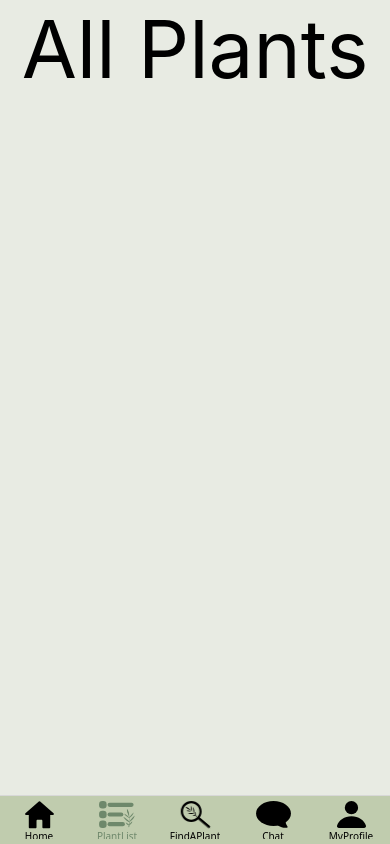
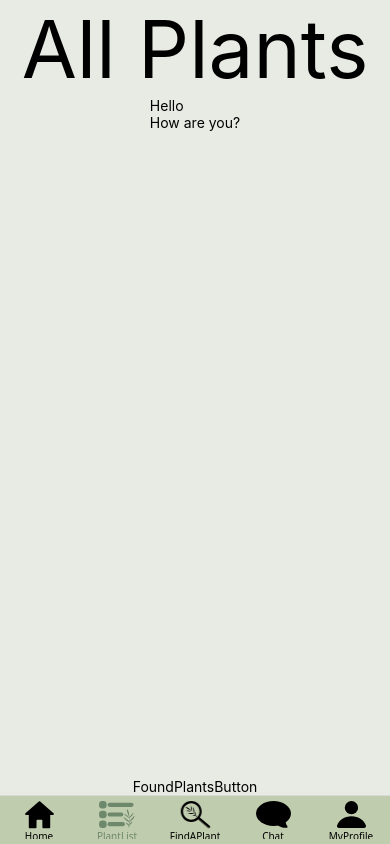
Before and after one commit to LukeHarrisonDev/rn-geo-plant, a React Native app: screen /PlantList in a window 390 px wide. Built offline with nearby package versions, Linux system fonts and the light colour scheme.

Commit message:
add FlatList to PlantsList

```diff
--- a/src/components/PlantsList.tsx
+++ b/src/components/PlantsList.tsx
@@ -1,10 +1,14 @@
-import { StyleSheet, Text, View } from 'react-native'
+import { Text, FlatList, StyleSheet } from 'react-native'
 
 const PlantsList = () => {
   return (
-    <View>
-      <Text>PlantsList</Text>
-    </View>
+    <FlatList
+      data={["Hello", "How are you?"]}
+      renderItem={({item}) => {
+        return (
+          <Text>{item}</Text>
+        )
+      }}/>
   )
 }
 
--- a/src/screens/PlantsScreen.tsx
+++ b/src/screens/PlantsScreen.tsx
@@ -1,10 +1,14 @@
 import { StyleSheet, Text, SafeAreaView } from 'react-native'
 import colours from '../config/colours'
+import PlantsList from '../components/PlantsList'
+import FoundPlantsButton from '../components/FoundPlantsButton'
 
 const PlantsScreen = () => {
   return (
     <SafeAreaView style={styles.container}>
       <Text style={styles.titleText}>All Plants</Text>
+      <PlantsList/>
+      <FoundPlantsButton/>
     </SafeAreaView>
   )
 }
```
Also changed, not shown: src/types/plants.tsx (added, +13 -0 lines), src/types/foundPlants.tsx (added), src/types/users.tsx (added).
